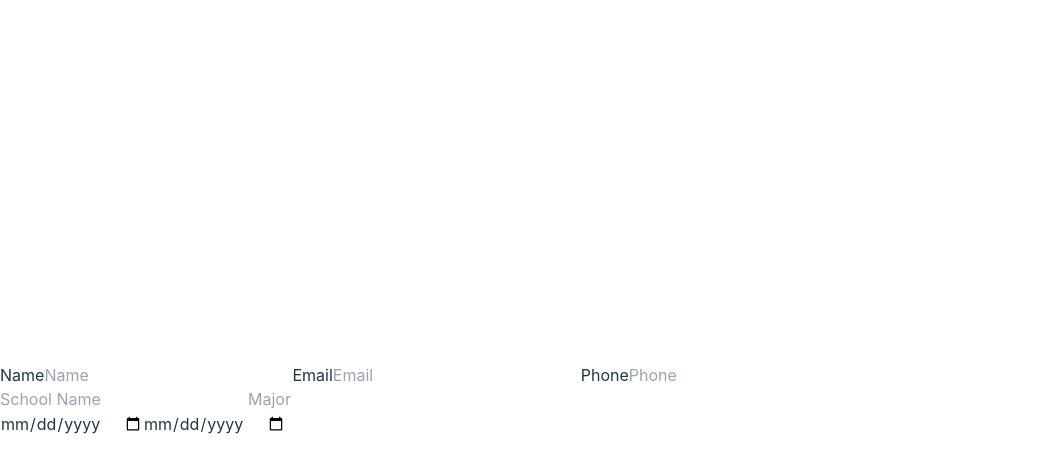
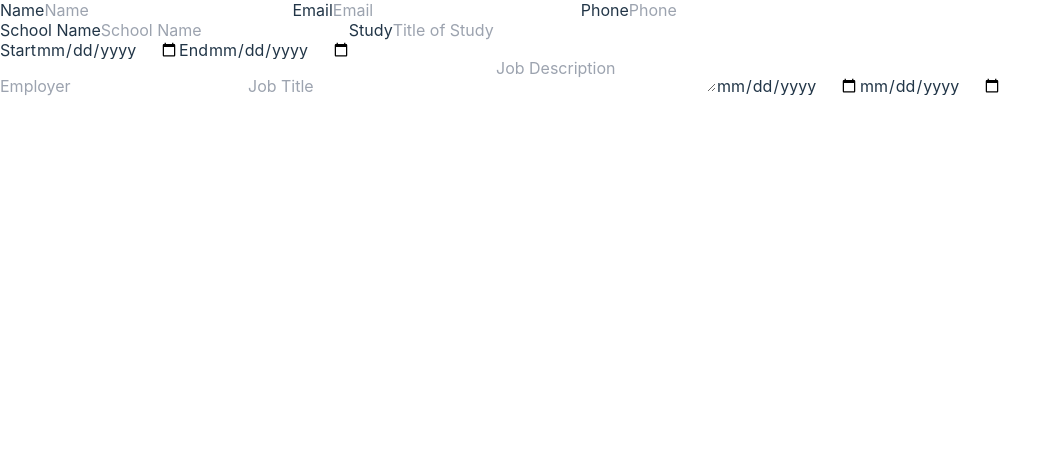
Before and after one commit to daniel-citrus/Odin-s-CV, a React (Vite) app: page / in a window 1280 px wide. Shown: the top 472 px of the page, without its empty margins (0-1061 px from the left). Built offline with nearby package versions, Linux system fonts and the light colour scheme.

Commit message:
input form

```diff
--- a/src/components/input/Educational.jsx
+++ b/src/components/input/Educational.jsx
@@ -1,24 +1,67 @@
+import { useState } from 'react';
+
 export default function Educational() {
+    const [school, setSchool] = useState('');
+    const [study, setStudy] = useState('');
+    const [startDate, setStartDate] = useState('');
+    const [endDate, setEndDate] = useState('');
+
+    const handleChange = (e) => {
+        const target = e.target;
+
+        switch (target.name) {
+            case 'school':
+                setSchool(target.value);
+                break;
+            case 'study':
+                setStudy(target.value);
+                break;
+            case 'school_start':
+                setStartDate(target.value);
+                break;
+            case 'school_end':
+                setEndDate(target.value);
+                break;
+        }
+    };
+
     return (
-        <>
-            <fieldset>
+        <fieldset className='flex flex-col flex-nowrap'>
+            <p>
+                {school} {study} {startDate} {endDate}
+            </p>
+            <label htmlFor='school'>School Name</label>
             <input
                 type='text'
                 id='school'
                 name='school'
                 placeholder='School Name'
+                onChange={handleChange}
             />
+            <label htmlFor='study'>Study</label>
             <input
                 type='text'
-                    id='major'
-                    name='major'
-                    placeholder='Major'
+                id='study'
+                name='study'
+                placeholder='Title of Study'
+                onChange={handleChange}
             />
-                <div className='schoolDate'>
-                    <input type='date' name='schoolStart' id='schoolStart' />
-                    <input type='date' name='schoolEnd' id='schoolEnd' />
+            <div className='schoolDate flex flex-col flex-nowrap'>
+                <label htmlFor='school_start'>Start</label>
+                <input
+                    type='date'
+                    name='school_start'
+                    id='school_start'
+                    onChange={handleChange}
+                />
+                <label htmlFor='school_end'>End</label>
+                <input
+                    type='date'
+                    name='school_end'
+                    id='school_end'
+                    onChange={handleChange}
+                />
             </div>
         </fieldset>
-        </>
     );
 }
--- a/src/components/input/General.jsx
+++ b/src/components/input/General.jsx
@@ -8,17 +8,24 @@ export default function General() {
     const handleChange = (e) => {
         const target = e.target;
 
-        if (target.name === 'name') {
-            setName(target.value);
-        } else if (target.name === 'email') {
-            setEmail(target.value);
-        } else if (target.name === 'phone') {
-            setPhone(target.value);
+        switch (target.name) {
+            case 'name':
+                setName(target.value);
+                break;
+            case 'email':
+                setEmail(target.value);
+                break;
+            case 'phone':
+                setPhone(target.value);
+                break;
         }
     };
 
     return (
-        <form className='flex flex-frow flex-nowrap'>
+        <fieldset className='flex flex-col flex-nowrap '>
+            <p>
+                {name} {email} {phone}
+            </p>
             <label htmlFor='name'>Name</label>
             <input
                 type='text'
@@ -48,6 +55,6 @@ export default function General() {
                 onChange={handleChange}
                 pattern='[0-9]{3}-[0-9]{3}-[0-9]{4}'
             />
-        </form>
+        </fieldset>
     );
 }
--- /dev/null
+++ b/src/components/input/InputForm.jsx
@@ -0,0 +1,13 @@
+import General from './General';
+import Educational from './Educational';
+import Practical from './Practical';
+
+export default function InputForm() {
+    return (
+        <form className='inputForm flex flex-col flex-nowrap gap-10 border border-solid'>
+            <General />
+            <Educational />
+            <Practical />
+        </form>
+    );
+}
--- a/src/components/input/Practical.jsx
+++ b/src/components/input/Practical.jsx
@@ -1,3 +1,78 @@
+import { useState } from 'react';
+
 export default function Practical() {
+    const [employer, setEmployer] = useState('');
+    const [title, setTitle] = useState('');
+    const [description, setDescription] = useState('');
+    const [startDate, setStartDate] = useState('');
+    const [endDate, setEndDate] = useState('');
 
+    const handleChange = (e) => {
+        const target = e.target;
+
+        switch (target.name) {
+            case 'employer':
+                setEmployer(target.value);
+                break;
+            case 'job_title':
+                setTitle(target.value);
+                break;
+            case 'description':
+                setDescription(target.value);
+                break;
+            case 'job_start_date':
+                setStartDate(target.value);
+                break;
+            case 'job_end_date':
+                setEndDate(target.value);
+                break;
+        }
+    };
+
+    return (
+        <fieldset className='flex flex-col flex-nowrap'>
+            <p>
+                {employer} {title} {description} {startDate} {endDate}
+            </p>
+            <input
+                type='text'
+                id='employer'
+                name='employer'
+                placeholder='Employer'
+                onChange={handleChange}
+            />
+            <input
+                type='text'
+                id='job_title'
+                name='job_title'
+                placeholder='Job Title'
+                onChange={handleChange}
+            />
+
+            <textarea
+                type='text'
+                id='description'
+                name='description'
+                placeholder='Job Description'
+                maxLength='500'
+                onChange={handleChange}
+            />
+
+            <input
+                type='date'
+                id='job_start_date'
+                name='job_start_date'
+                placeholder='Start Date'
+                onChange={handleChange}
+            />
+
+            <input
+                type='date'
+                id='job_end_date'
+                name='job_end_date'
+                placeholder='End Date'
+                onChange={handleChange}
+            />
+        </fieldset>
+    );
 }
--- a/src/index.scss
+++ b/src/index.scss
@@ -1,6 +1,137 @@
 @tailwind base;
 @tailwind components;
 @tailwind utilities;
+
+/* http://meyerweb.com/eric/tools/css/reset/
+   v2.0 | 20110126
+   License: none (public domain)
+*/
+
+html,
+body,
+div,
+span,
+applet,
+object,
+iframe,
+h1,
+h2,
+h3,
+h4,
+h5,
+h6,
+p,
+blockquote,
+pre,
+a,
+abbr,
+acronym,
+address,
+big,
+cite,
+code,
+del,
+dfn,
+em,
+img,
+ins,
+kbd,
+q,
+s,
+samp,
+small,
+strike,
+strong,
+sub,
+sup,
+tt,
+var,
+b,
+u,
+i,
+center,
+dl,
+dt,
+dd,
+ol,
+ul,
+li,
+fieldset,
+form,
+label,
+legend,
+table,
+caption,
+tbody,
+tfoot,
+thead,
+tr,
+th,
+td,
+article,
+aside,
+canvas,
+details,
+embed,
+figure,
+figcaption,
+footer,
+header,
+hgroup,
+menu,
+nav,
+output,
+ruby,
+section,
+summary,
+time,
+mark,
+audio,
+video {
+    margin: 0;
+    padding: 0;
+    border: 0;
+    font-size: 100%;
+    font: inherit;
+    vertical-align: baseline;
+}
+/* HTML5 display-role reset for older browsers */
+article,
+aside,
+details,
+figcaption,
+figure,
+footer,
+header,
+hgroup,
+menu,
+nav,
+section {
+    display: block;
+}
+body {
+    line-height: 1;
+    box-sizing: border-box;
+}
+ol,
+ul {
+    list-style: none;
+}
+blockquote,
+q {
+    quotes: none;
+}
+blockquote:before,
+blockquote:after,
+q:before,
+q:after {
+    content: '';
+    content: none;
+}
+table {
+    border-collapse: collapse;
+    border-spacing: 0;
+}
 
 :root {
     font-family: Inter, system-ui, Avenir, Helvetica, Arial, sans-serif;
@@ -15,6 +146,7 @@
     text-rendering: optimizeLegibility;
     -webkit-font-smoothing: antialiased;
     -moz-osx-font-smoothing: grayscale;
+    text-wrap: wrap;
 }
 
 a {
@@ -25,14 +157,6 @@ a {
 
 a:hover {
     color: #535bf2;
-}
-
-body {
-    margin: 0;
-    display: flex;
-    place-items: center;
-    min-width: 320px;
-    min-height: 100vh;
 }
 
 button {
--- a/src/main.jsx
+++ b/src/main.jsx
@@ -1,14 +1,10 @@
 import { StrictMode } from 'react';
 import { createRoot } from 'react-dom/client';
 import './index.scss';
-import General from './components/input/General';
-import Educational from './components/input/Educational';
-import Practical from './components/input/Practical';
+import InputForm from './components/input/inputForm';
 
 createRoot(document.getElementById('root')).render(
     <StrictMode>
-        <General />
-        <Educational />
-        <Practical />
+        <InputForm />
     </StrictMode>
 );
```
Lines whose indentation alone changed are shown as unchanged.
